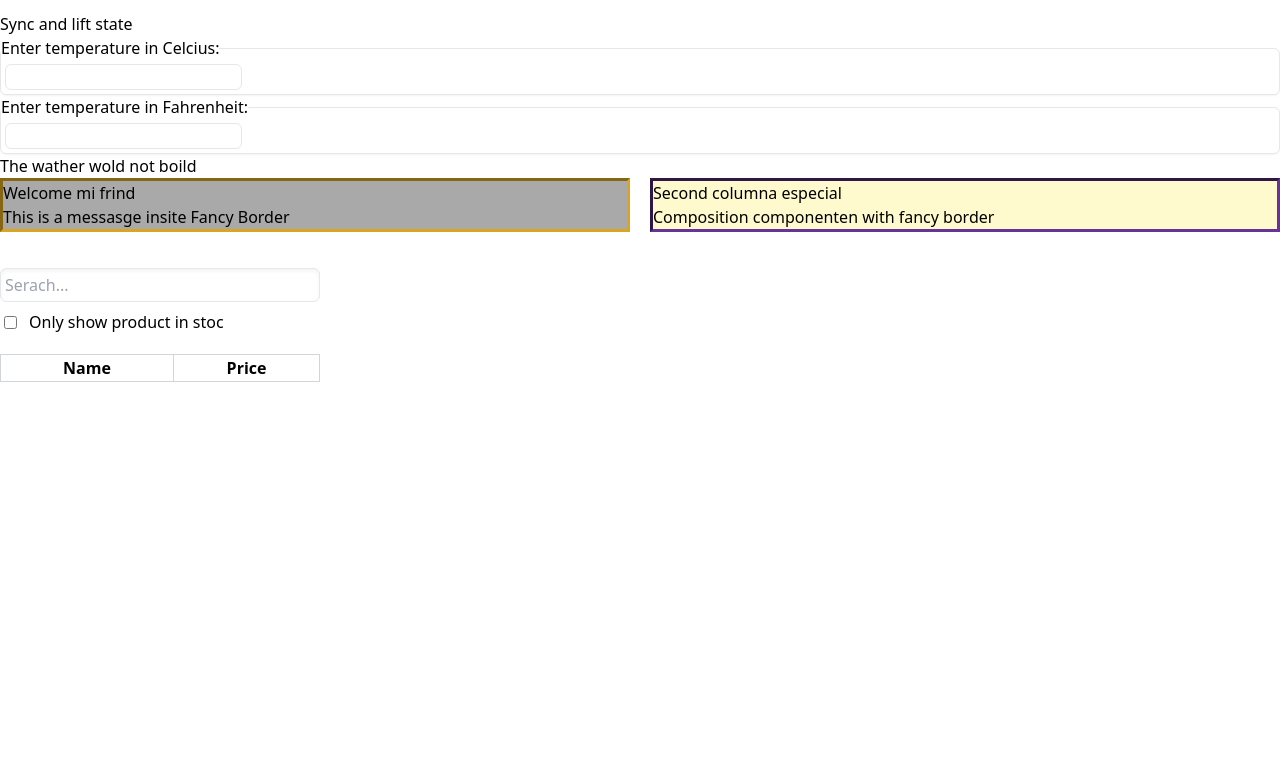
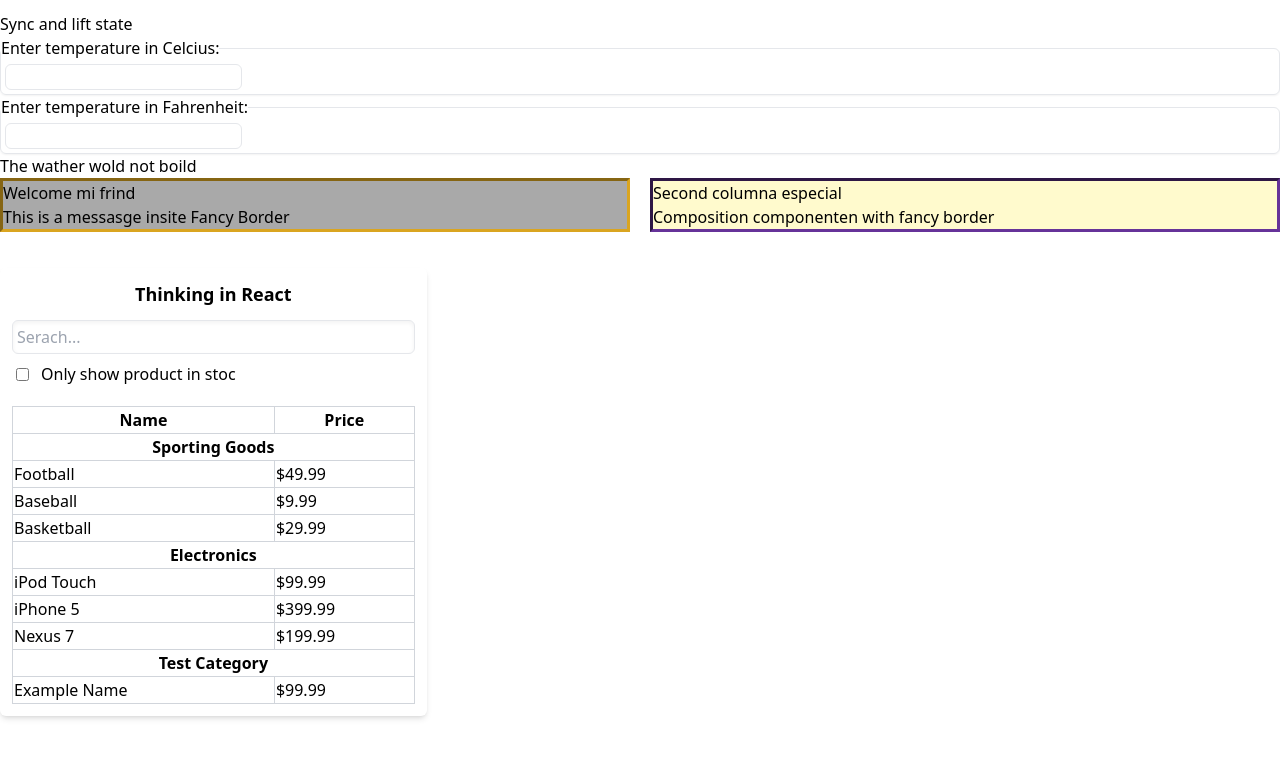
Before and after one commit to luchito93/react-docs-tutorial, a React (Create React App) app: page / in a window 1280 px wide. Shown: the top 758 px of the page. Built offline with nearby package versions, Linux system fonts and the light colour scheme.

Commit message:
feat: :sparkles: Thinking in react make row and category full static

```diff
--- /dev/null
+++ b/src/thinkinginreact/CategoriesRow.js
@@ -0,0 +1,9 @@
+function CategoriesRow (props) {
+    return (
+        <tr>
+            <td colSpan="2" className="text-center font-bold border border-gray-300">{ props.name }</td>
+        </tr>
+    )
+}
+
+export default CategoriesRow
--- a/src/thinkinginreact/FilterableProductTable.js
+++ b/src/thinkinginreact/FilterableProductTable.js
@@ -8,14 +8,16 @@ class FilterableProductTable extends Component {
         {category: "Sporting Goods", price: "$9.99", stocked: true, name: "Baseball"},
         {category: "Sporting Goods", price: "$29.99", stocked: false, name: "Basketball"},
         {category: "Electronics", price: "$99.99", stocked: true, name: "iPod Touch"},
+        {category: "Test Category", price: "$99.99", stocked: true, name: "Example Name"},
         {category: "Electronics", price: "$399.99", stocked: false, name: "iPhone 5"},
         {category: "Electronics", price: "$199.99", stocked: true, name: "Nexus 7"}
     ]
 
     render() {
         return (
-            <div className='mt-9 grid grid-cols-4'>
-                <div>
+            <div className='mt-9 grid grid-cols-3'>
+                <div className='shadow-md rounded-md p-3'>
+                    <h1 className='text-lg font-bold text-center mb-3'>Thinking in React</h1>
                     <UserInput />
                     <ProducTable apiData={this.apiData}/>
                 </div>
--- a/src/thinkinginreact/ProductTable.js
+++ b/src/thinkinginreact/ProductTable.js
@@ -1,10 +1,22 @@
 import { Component } from "react";
+import CategoriesRow from "./CategoriesRow";
+import RowsData from "./RowsData";
 
 class ProducTable extends Component {
     render() {
-        const apiData = this.props
+        const { apiData } = this.props
+        const categoriesDuplicate = apiData.map(data => data.category)
+        const categories = [...new Set(categoriesDuplicate)]
 
-        console.log(apiData)
+        const rows = []
+
+        categories.forEach(category => {
+            rows.push(<CategoriesRow name={category} />)
+            const dataCat = apiData.filter(data => data.category === category)
+            dataCat.forEach(datac => {
+                rows.push(<RowsData name={datac.name} price={datac.price} />)
+            })
+        })
 
         return (
             <table className="table-auto w-full border border-gray-300 mt-5">
@@ -15,6 +27,7 @@ class ProducTable extends Component {
                     </tr>
                 </thead>
                 <tbody>
+                    {rows}
                 </tbody>
             </table>
         )
--- /dev/null
+++ b/src/thinkinginreact/RowsData.js
@@ -0,0 +1,10 @@
+function RowsData (props) {
+    return (
+        <tr>
+            <td className="border border-gray-300">{ props.name }</td>
+            <td className="border border-gray-300">{ props.price }</td>
+        </tr>
+    )
+}
+
+export default RowsData
```
